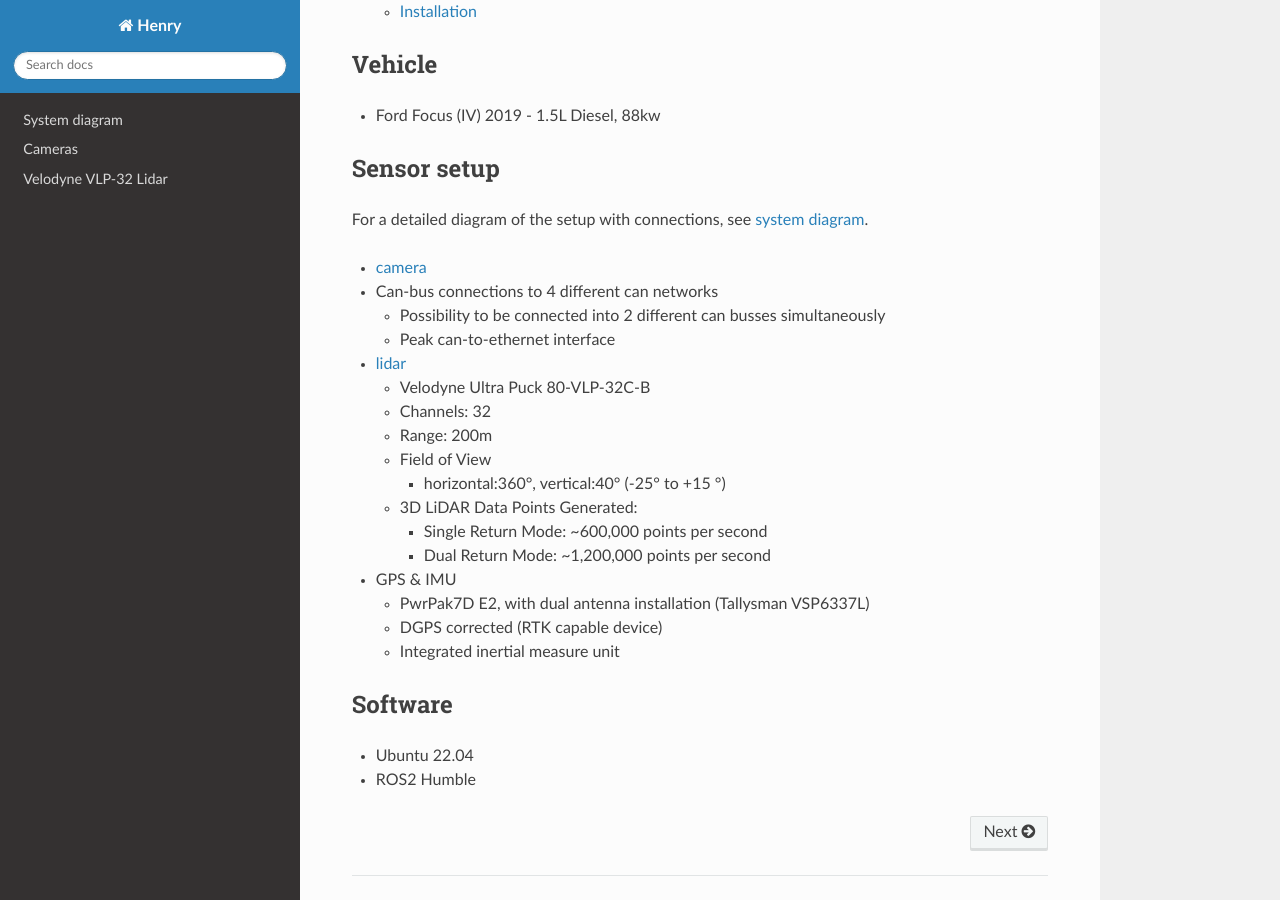
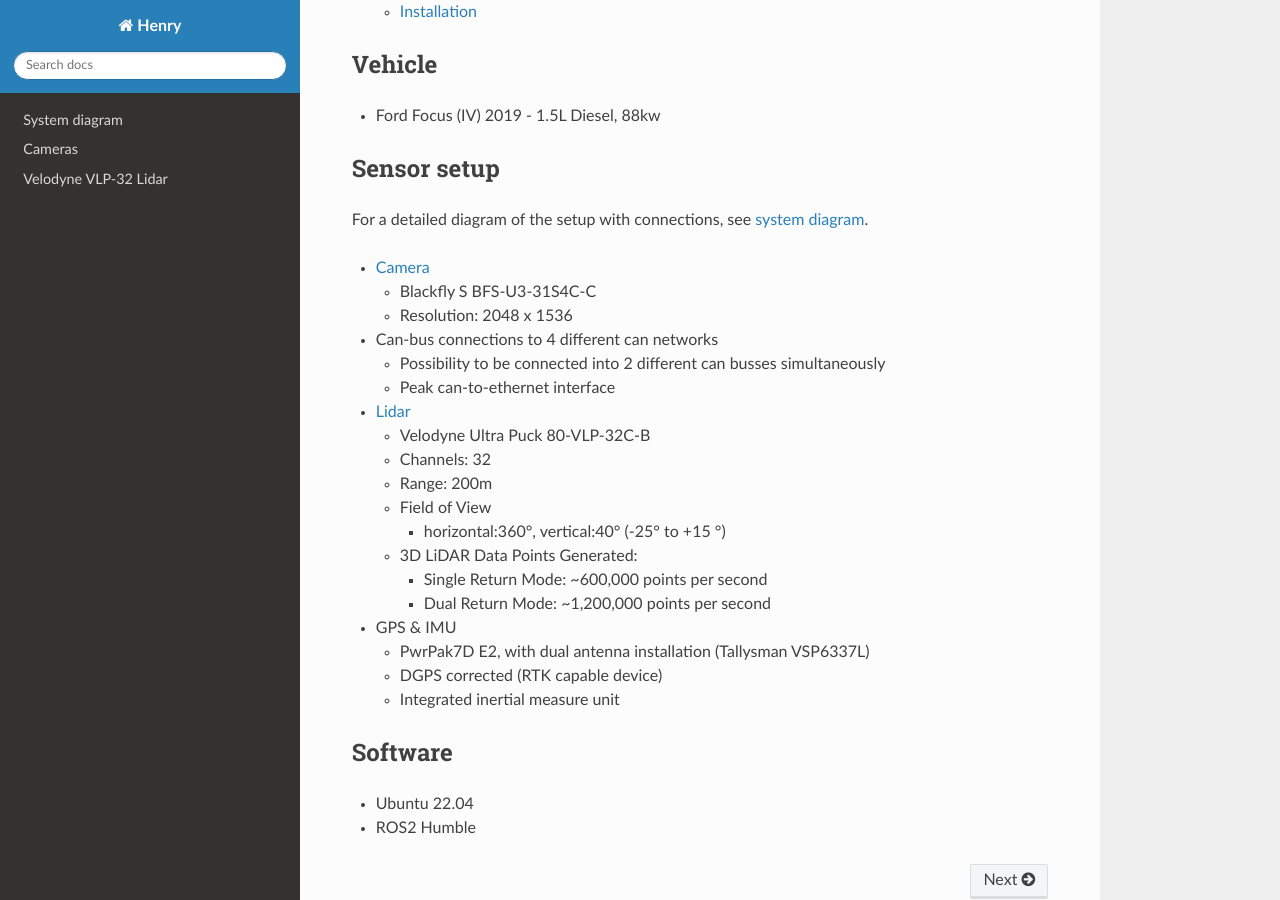
Before and after one commit to autonomymobilitylab/HenryRTD, a Sphinx documentation site: the page built from docs/source/index.rst, in a window 1280 px wide and 900 px high, scrolled down 1091 px. Built offline with Sphinx 7.4.7 and the Read the Docs theme 3.1.0, drawn with Linux system fonts in a browser that asks for light colours.

Commit message:
Add camera info

```diff
--- a/docs/source/cameras.rst
+++ b/docs/source/cameras.rst
@@ -2,6 +2,10 @@
 =======
 
 A **Blackfly S** camera is installed inside behind the dashboard.
+
+* Resolution: 2048 x 1536 (3.2 MP)
+* Max frame rate: 55 fps
+* USB3
 
 .. _usage:
 
--- a/docs/source/index.rst
+++ b/docs/source/index.rst
@@ -31,14 +31,17 @@
 
 For a detailed diagram of the setup with connections, see :doc:`system diagram <system>`.
 
-* :doc:`camera <cameras>`
+* :doc:`Camera <cameras>`
+
+  * Blackfly S BFS-U3-31S4C-C
+  * Resolution: 2048 x 1536
 
 * Can-bus connections to 4 different can networks
 
   * Possibility to be connected into 2 different can busses simultaneously
   * Peak can-to-ethernet interface
 
-* :doc:`lidar <lidar>`
+* :doc:`Lidar <lidar>`
 
   * Velodyne Ultra Puck 80-VLP-32C-B
   * Channels: 32
```
